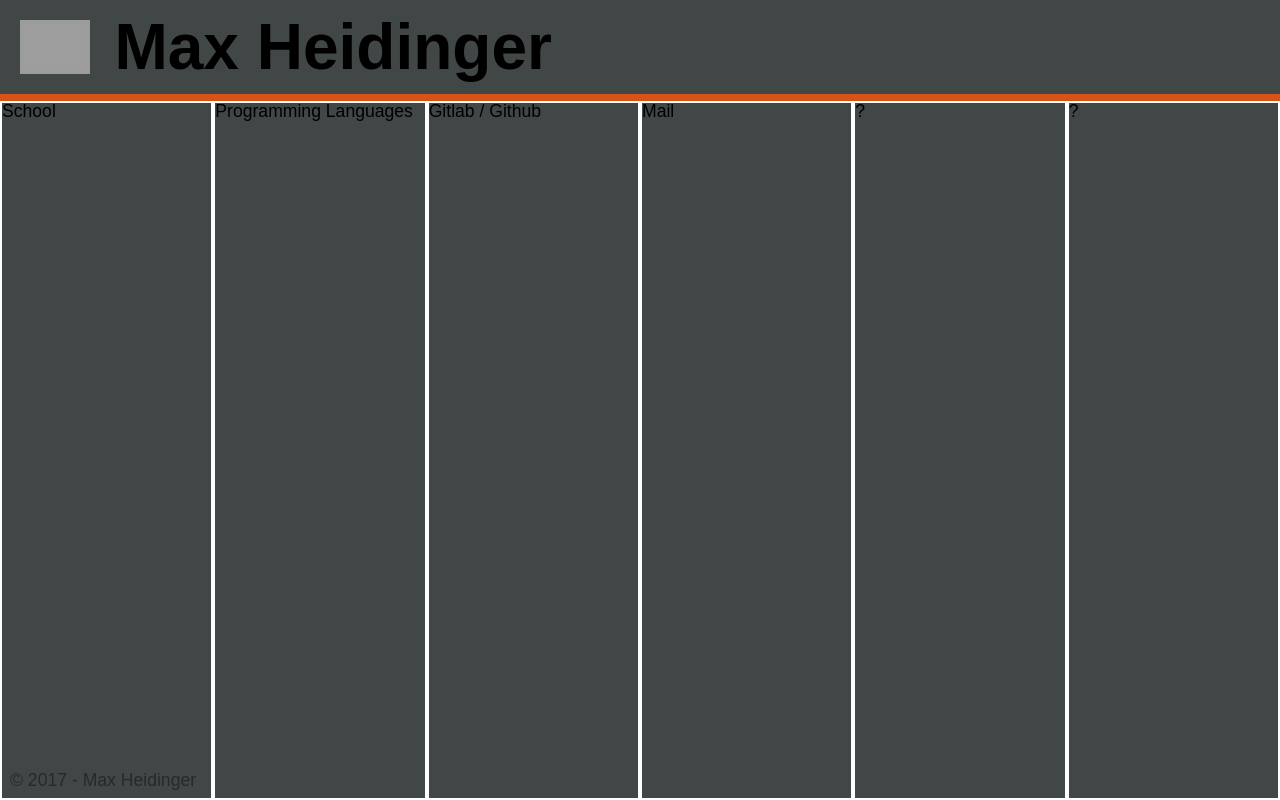
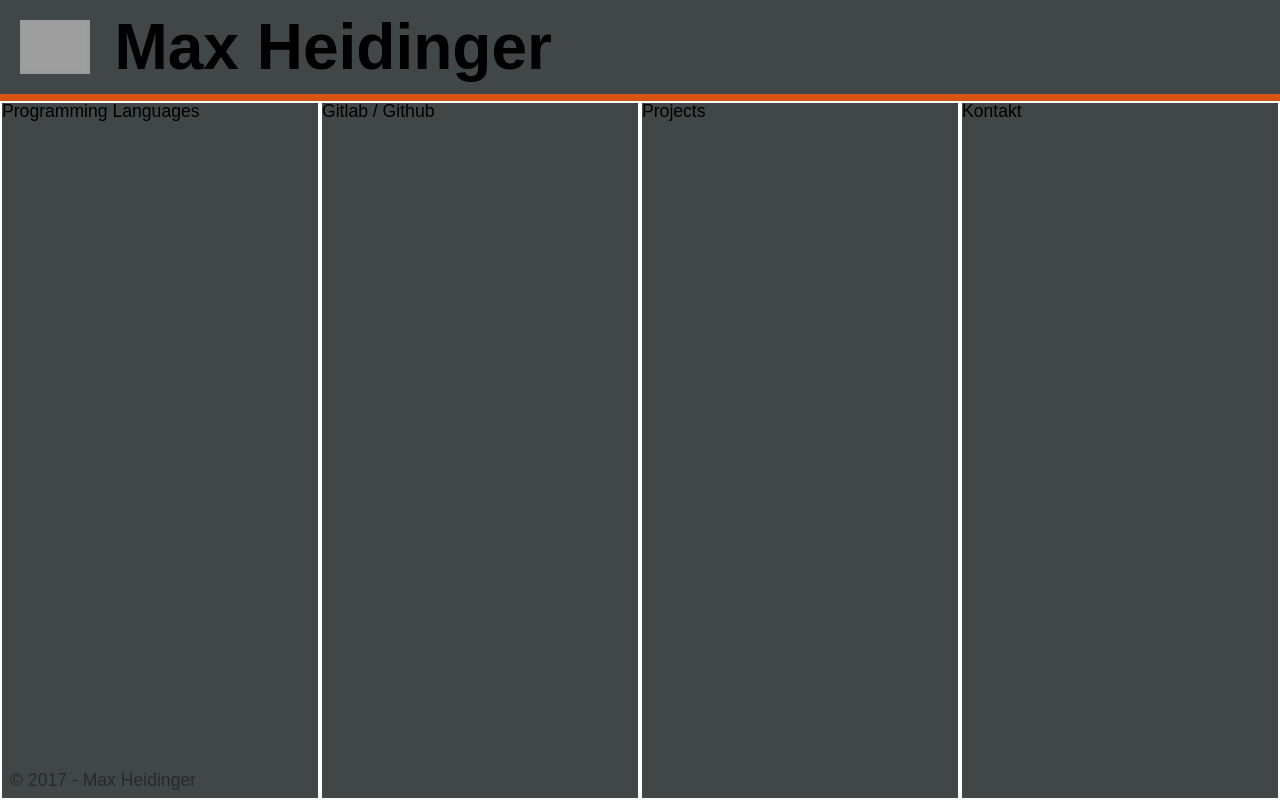
Before and after one commit to mheidinger/max-heidinger.de, a plain HTML site: page index.html in a window 1280 px wide. Both pictures are taken after a click on the button "LEARN MORE ABOUT ME!". Drawn offline with nearby package versions, Linux system fonts and the light colour scheme; grey boxes are pictures that could not be loaded; a web font is replaced by a local one.

Commit message:
Reduce column count

```diff
--- a/index.html
+++ b/index.html
@@ -40,22 +40,16 @@
       <div id="content_divider"></div>
       <div id="column_div">
         <div class="column">
-          <p>School</p>
-        </div>
-        <div class="column">
           <p>Programming Languages</p>
         </div>
         <div class="column">
           <p>Gitlab / Github</p>
         </div>
         <div class="column">
-          <p>Mail</p>
+          <p>Projects</p>
         </div>
         <div class="column">
-          <p>?</p>
-        </div>
-        <div class="column">
-          <p>?</p>
+          <p>Kontakt</p>
         </div>
       </div>
     </div>
--- a/style/full_site_container.css
+++ b/style/full_site_container.css
@@ -40,7 +40,7 @@
   -moz-box-sizing: border-box;
   -webkit-box-sizing: border-box;
   display: inline-block;
-  width: calc(100% / 6);
+  width: calc(100% / 4);
   height: 100%;
   border: 2px solid white;
 }
```
